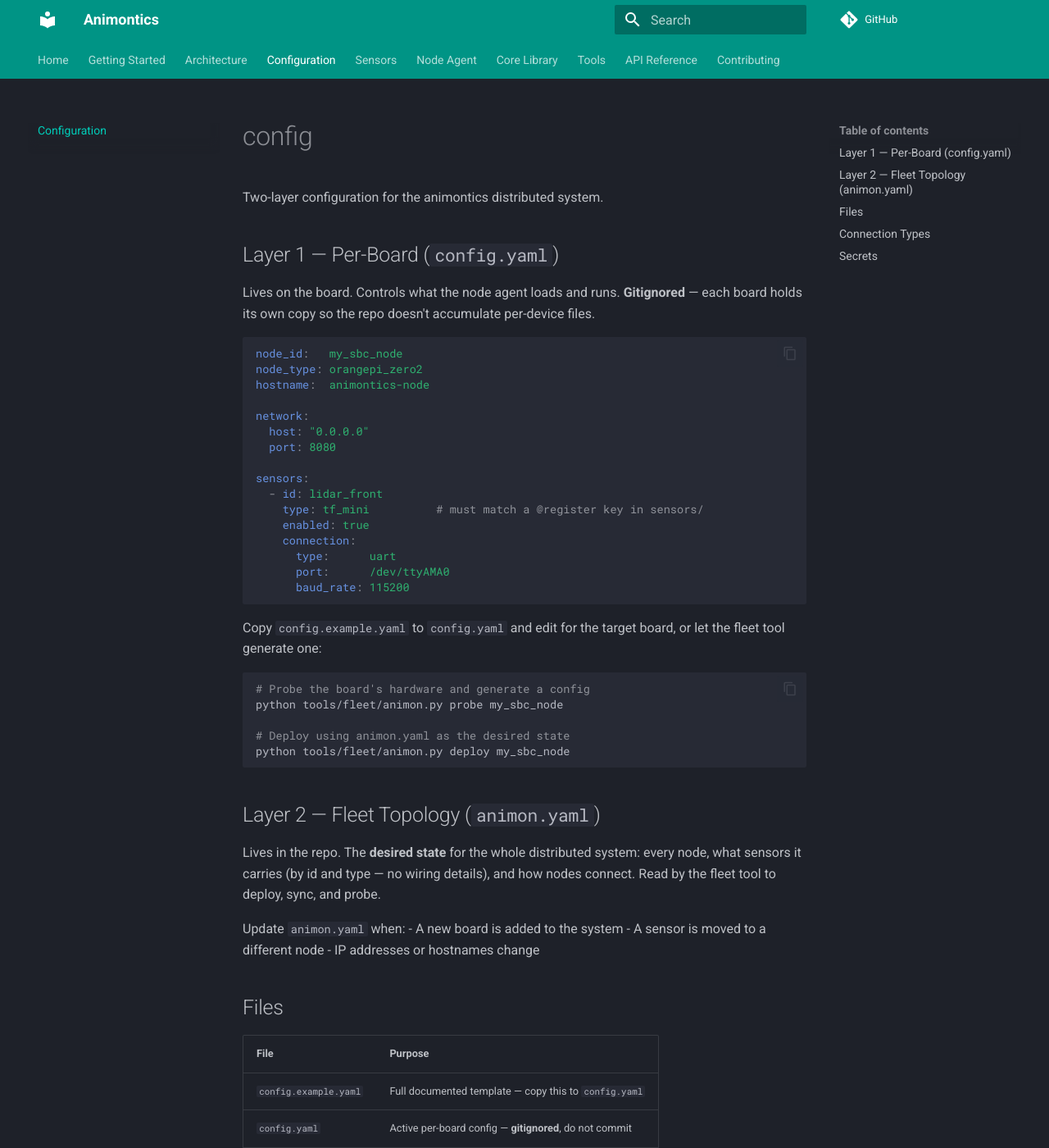
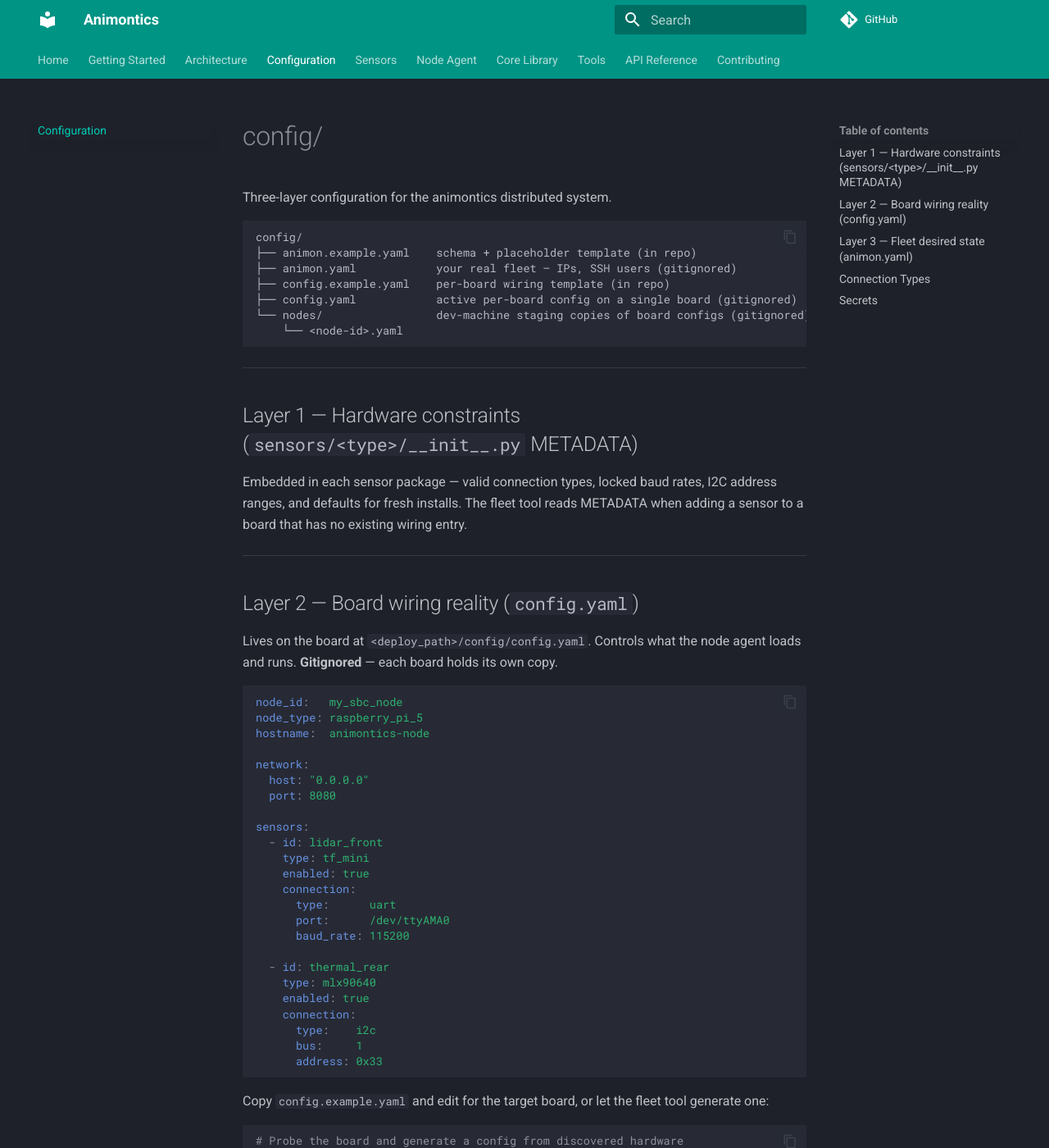
Before and after one commit to kespinoza5/animontics, an MkDocs documentation site: the page built from docs/config.md, in a window 1280 px wide and 1400 px high. Shown: the whole window at 82% size. Built offline with MkDocs 1.6.1 and Material for MkDocs 9.7.7, drawn with Linux system fonts in a browser that asks for light colours; comment, search, counter and statistics services are not loaded; some of the changed text lies outside the part shown.

Commit message:
config: gitignore animon.yaml, add animon.example.yaml + nodes/ staging dir
Real fleet configs (IPs, SSH users) should not live in source control.
Pattern mirrors the existing config.yaml / config.example.yaml split:

- config/animon.yaml        → gitignored (your real fleet topology)
- config/animon.example.yaml → in repo (schema + placeholder template)
- config/nodes/              → gitignored (dev-machine staging copies of
                               board configs; populate with animon pull)

Untrack config/animon.yaml from git history going forward.
Update config/README.md to document all three config layers and the
full directory layout.
Update TODO.md: mark LV-MaxSonar-EZ deletion and architecture.md done.

Co-Authored-By: Claude Sonnet 4.6 <noreply@anthropic.com>

````diff
--- a/config/README.md
+++ b/config/README.md
@@ -1,14 +1,35 @@
-# config
+# config/
 
-Two-layer configuration for the animontics distributed system.
+Three-layer configuration for the animontics distributed system.
 
-## Layer 1 — Per-Board (`config.yaml`)
+```
+config/
+├── animon.example.yaml    schema + placeholder template (in repo)
+├── animon.yaml            your real fleet — IPs, SSH users (gitignored)
+├── config.example.yaml    per-board wiring template (in repo)
+├── config.yaml            active per-board config on a single board (gitignored)
+└── nodes/                 dev-machine staging copies of board configs (gitignored)
+    └── <node-id>.yaml
+```
 
-Lives on the board. Controls what the node agent loads and runs. **Gitignored** — each board holds its own copy so the repo doesn't accumulate per-device files.
+---
+
+## Layer 1 — Hardware constraints (`sensors/<type>/__init__.py` METADATA)
+
+Embedded in each sensor package — valid connection types, locked baud rates,
+I2C address ranges, and defaults for fresh installs. The fleet tool reads METADATA
+when adding a sensor to a board that has no existing wiring entry.
+
+---
+
+## Layer 2 — Board wiring reality (`config.yaml`)
+
+Lives on the board at `<deploy_path>/config/config.yaml`. Controls what the node
+agent loads and runs. **Gitignored** — each board holds its own copy.
 
 ```yaml
 node_id:   my_sbc_node
-node_type: orangepi_zero2
+node_type: raspberry_pi_5
 hostname:  animontics-node
 
 network:
@@ -17,40 +38,53 @@ network:
 
 sensors:
   - id: lidar_front
-    type: tf_mini          # must match a @register key in sensors/
+    type: tf_mini
     enabled: true
     connection:
       type:      uart
       port:      /dev/ttyAMA0
       baud_rate: 115200
+
+  - id: thermal_rear
+    type: mlx90640
+    enabled: true
+    connection:
+      type:    i2c
+      bus:     1
+      address: 0x33
 ```
 
-Copy `config.example.yaml` to `config.yaml` and edit for the target board, or let the fleet tool generate one:
+Copy `config.example.yaml` and edit for the target board, or let the fleet tool
+generate one:
 
 ```bash
-# Probe the board's hardware and generate a config
-python tools/fleet/animon.py probe my_sbc_node
+# Probe the board and generate a config from discovered hardware
+python -m tools.fleet.animon probe my_sbc_node
 
-# Deploy using animon.yaml as the desired state
-python tools/fleet/animon.py deploy my_sbc_node
+# Deploy (reads animon.yaml for desired state, negotiates wiring)
+python -m tools.fleet.animon deploy my_sbc_node
 ```
 
-## Layer 2 — Fleet Topology (`animon.yaml`)
+Dev-machine staging copies live in `config/nodes/<node-id>.yaml` (gitignored).
+Run `animon pull <node-id>` to fetch the live config from a board and store it there.
 
-Lives in the repo. The **desired state** for the whole distributed system: every node, what sensors it carries (by id and type — no wiring details), and how nodes connect. Read by the fleet tool to deploy, sync, and probe.
+---
+
+## Layer 3 — Fleet desired state (`animon.yaml`)
+
+The whole-system topology: every node, what sensors it *should* carry (id + type
+only — no wiring details), IPs, SSH access, and attached peripherals. Read by the
+fleet tool to deploy, sync, and probe.
+
+**Gitignored** — contains your real IPs and SSH usernames. Copy
+`animon.example.yaml` → `animon.yaml` and fill in your values.
 
 Update `animon.yaml` when:
-- A new board is added to the system
-- A sensor is moved to a different node
-- IP addresses or hostnames change
+- A new board joins the system
+- A sensor moves to a different node
+- IPs or SSH users change
 
-## Files
-
-| File | Purpose |
-|------|---------|
-| `config.example.yaml` | Full documented template — copy this to `config.yaml` |
-| `config.yaml` | Active per-board config — **gitignored**, do not commit |
-| `animon.yaml` | Whole-system topology and desired state |
+---
 
 ## Connection Types
 
@@ -60,8 +94,11 @@ Update `animon.yaml` when:
 | `usb_cdc` | USB CDC device (RP2040/SAMD running CircuitPython) | `port`, `baud_rate` |
 | `i2c` | I2C bus | `bus`, `address` |
 
+---
+
 ## Secrets
 
-Secrets (WiFi passwords, API tokens) must never appear in `config.yaml` or `animon.yaml`.
-Store them in a gitignored `secrets.yaml` on each board and reference via the
-`ANIMONTICS_SECRETS` environment variable. SSH access uses key auth — see `tools/ssh/`.
+Secrets (WiFi passwords, API tokens) must never appear in any config file committed
+to the repo. Store them in a gitignored `secrets.yaml` on each board, loaded via
+the `ANIMONTICS_SECRETS` environment variable. SSH access uses key auth only — see
+`tools/ssh/`.
````
Also changed, not shown: TODO.md (+3 -3 lines), 2 other files.
